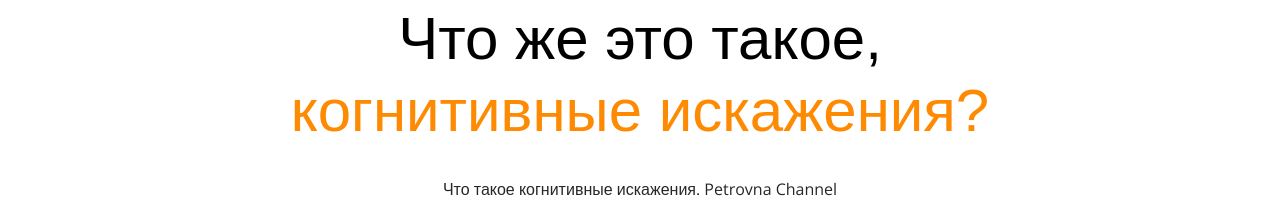
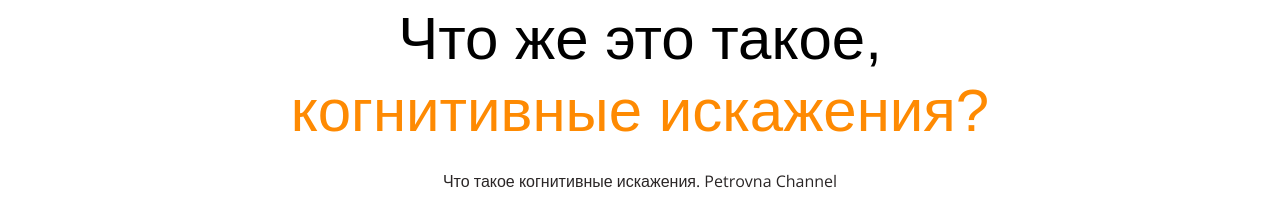
Before and after one commit to MityaDementiy/layout-designer-project-lvl1, a website: page src/index.html in a window 1280 px wide. Shown: the part 993-1208 px from the top of the page. Drawn offline with nearby package versions, Linux system fonts and the light colour scheme; a web font is replaced by a local one.

Commit message:
Fix line height

```diff
--- a/src/index.html
+++ b/src/index.html
@@ -46,7 +46,7 @@
       <div class="container">
         <h2 class="mb-30">Что же это такое,<br><span class="color-prime">когнитивные
             искажения?</span></h2>
-        <div class="color-dark mb-30 line-height-160">
+        <div class="color-dark mb-30 line-height-60">
           Что такое когнитивные искажения. Petrovna Channel
         </div>
         <iframe class="video" width="919" height="569" src="https://www.youtube.com/embed/jie9AizBqss"
--- a/src/styles/style.css
+++ b/src/styles/style.css
@@ -154,8 +154,8 @@ a {
   width: 100%;
 }
 
-.line-height-160 {
-  line-height: 160%;
+.line-height-60 {
+  line-height: 60%;
 }
 
 .container {
```
